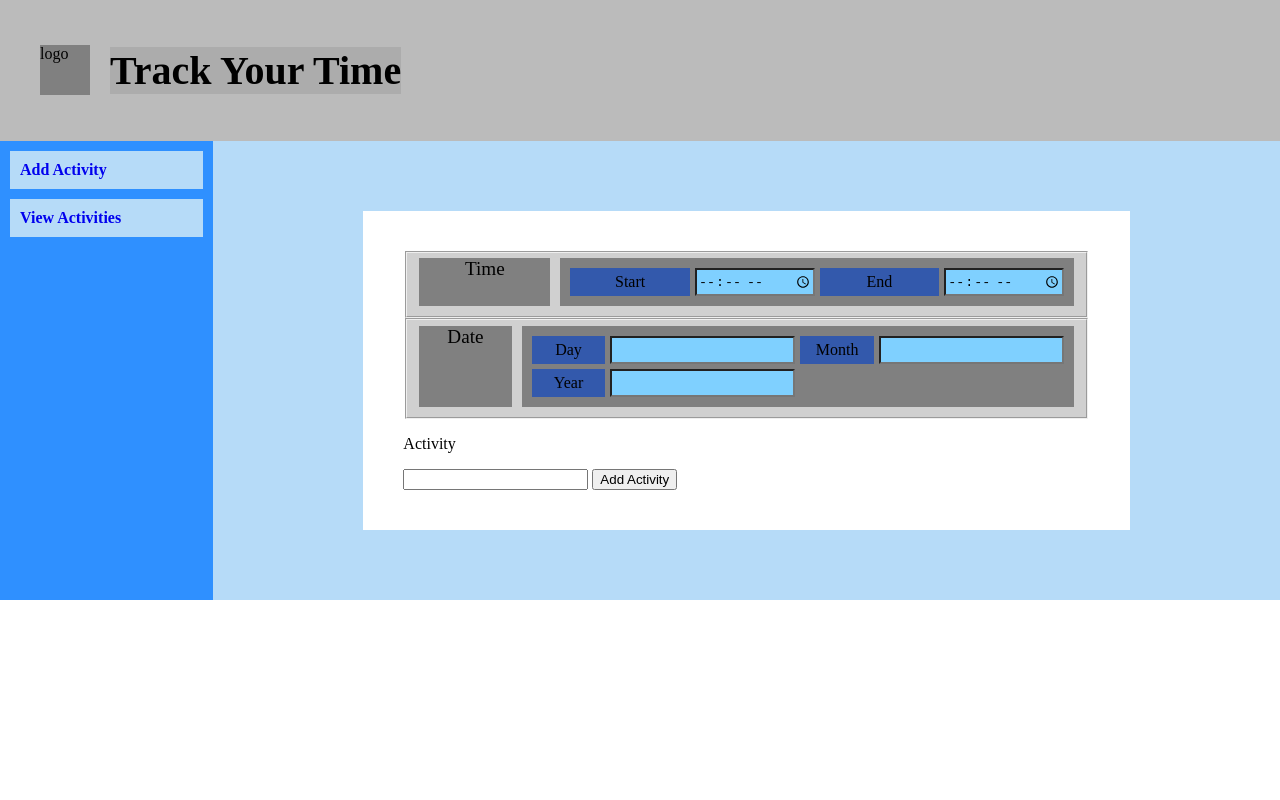
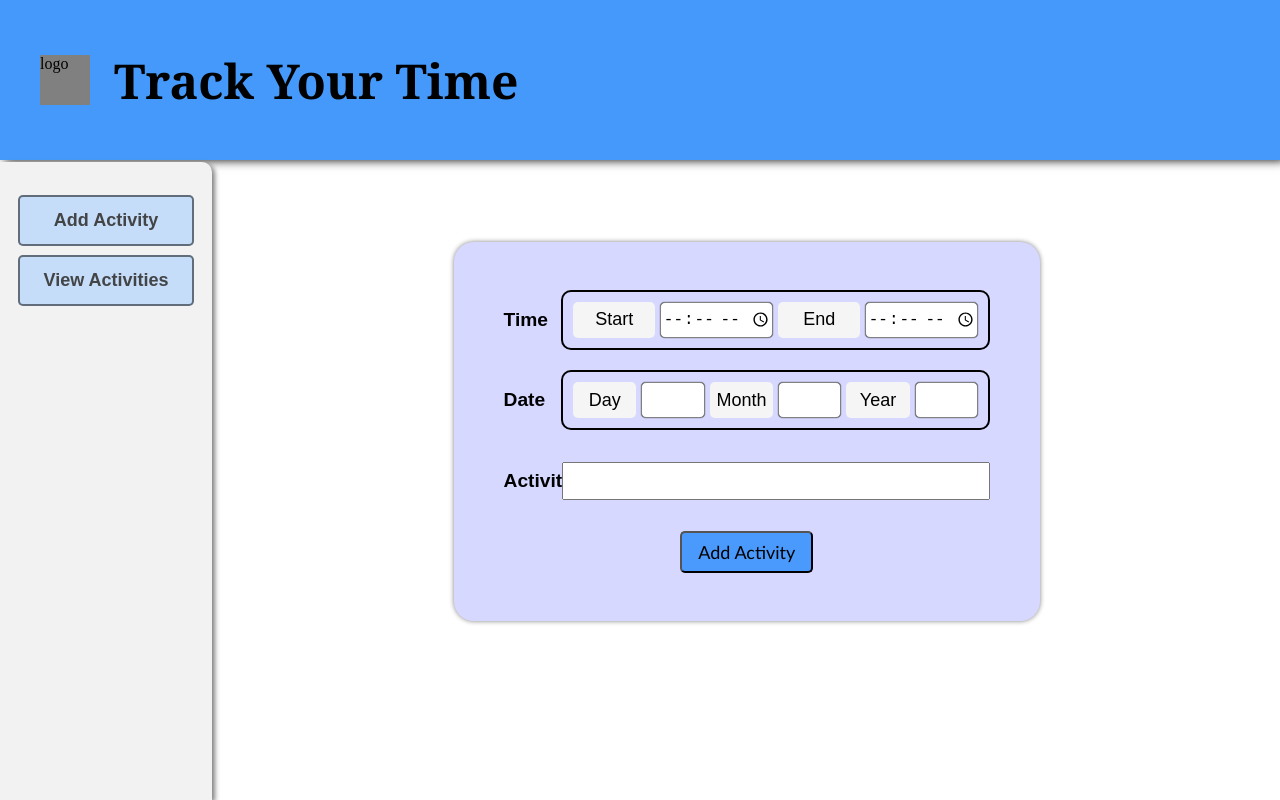
Before and after one commit to akashgardas/Track-Your-Time, a plain HTML site: page src/index.html in a window 1280 px wide. Drawn offline with Linux system fonts and the light colour scheme.

Commit message:
UI - Add activity styles

```diff
--- a/src/index.html
+++ b/src/index.html
@@ -21,7 +21,7 @@
       <form action="" id="form">
         <fieldset>
           <p>Time</p>
-          <div class="input-block">
+          <div class="input-block time">
             <label for="start-time">Start</label>
             <input type="time" name="start-time" id="start-time" />
 
@@ -32,7 +32,7 @@
 
         <fieldset>
            <p>Date</p>
-           <div class="input-block">
+           <div class="input-block date">
             <label for="day">Day</label>
         <input type="number" name="day" id="day" />
         <label for="month">Month</label>
@@ -40,12 +40,12 @@
         <label for="year">Year</label>
         <input type="number" name="year" id="year" />
            </div>
-
         </fieldset>
 
-
-        <p>Activity</p>
-        <input type="text" name="activity-name" id="activity-name" />
+        <fieldset>
+          <p>Activity</p>
+            <input type="text" name="activity-name" id="activity-name" />
+        </fieldset>
 
         <button type="submit" id="add-activity">Add Activity</button>
       </form>
--- a/src/styles.css
+++ b/src/styles.css
@@ -4,20 +4,27 @@
 
 body {
     margin: 0;
+    height: 100vh;
     display: grid;
     grid-template-columns: repeat(6, 1fr);
+    grid-template-rows: auto 1fr;
     grid-template-areas:
     'header header header header header header'
     'sidebar main main main main main';
+    gap: 0.1rem;
 }
 
 header {
     grid-area: header;
-    background-color: rgb(187, 187, 187);
+
+    background-color: rgba(49, 143, 250, 0.904);
+    box-shadow: 5px 0 10px black;
+    padding: 1.5rem 2.5rem;
+    height: 20vh;
+
     display: flex;
     align-items: center;
-    padding: 20px 40px;
-    gap: 20px;
+    gap: 1.5rem;
 }
 
 header #logo {
@@ -27,69 +34,150 @@ header #logo {
 }
 
 header #title {
-    background-color: rgb(172, 172, 172);
-    font-size: 40px;
+    font-family: Georgia, 'Times New Roman', Times, serif;
+    font-size: 3rem;
 }
 
 aside {
     grid-area: sidebar;
-    background-color: rgba(0, 119, 255, 0.816);
+
+    background-color: rgb(242, 242, 242);
+    border-top-right-radius: 10px;
+    box-shadow: 3px 2px 5px gray;
+
+    padding: 1.5rem 0.5rem;
 }
 aside a {
     text-decoration: none;
 }
 
 aside h4 {
-    background-color: rgb(182, 219, 248);
-    margin: 10px;
-    padding: 10px;
+    margin: 0.6rem;
+    padding: 0.8rem;
+
+    border: 2px solid rgba(0, 0, 0, 0.51);
+    border-radius: 5px;
+
+    background-color: rgba(192, 219, 250, 0.904);
+
+    font-size: large;
+    color: rgba(58, 58, 58, 0.942);
+    font-family:Arial, Helvetica, sans-serif;
+    text-align: center;
+
+    transition-property: all;
+    transition-duration: 50ms;
+}
+
+aside h4:hover {
+    background-color: rgba(162, 201, 247, 0.904);
+    transform: scale(1.05);
+    box-shadow: 0 0 2px #1a88fd, 0 0 2px #1a88fd;
 }
 
 main {
     grid-area: main;
-    background-color: rgb(182, 219, 248);
-    padding: 70px 150px;
+    padding: 5rem 15rem;
 }
 
 #form {
-    background-color: white;
-    padding: 40px;
+    padding: 3rem;
+    background-color: rgba(0, 13, 255, 0.162);
+
+    border-radius: 20px;
+    box-shadow: 0px 0px 5px gray;
+
+    display: flex;
+    flex-direction: column;
+    gap: 20px;
 }
 
 #form fieldset {
-    background-color: rgb(208, 208, 208);
+    border: none;
+    padding: 0;
+
     display: flex;
     gap: 10px;
 }
 
-fieldset * {
-    margin: 0;
-}
-
 fieldset p {
     display: inline;
-    background-color: gray;
-    width: 20%;
-    text-align: center;
+    width: 10%;
+
     font-size: larger;
+    font-weight: 600;
+    font-family:Arial, Helvetica, sans-serif;
 }
 
 .input-block {
-    background-color: gray;
-    flex-grow: 1;
+    border: 2px double black;
+    border-radius: 10px;
+
+    width: 90%;
+    padding: 10px;
 
     display: grid;
+    gap: 5px;
+    align-items: center;
+}
+
+.input-block input {
+    width: 100%;
+    height: 100%;
+
+    font-size: large;
+    text-align: center;
+
+    border-radius: 5px;
+    border: 1px solid gray;
+    box-shadow: 0px 0px 1px black;
+}
+
+.time {
     grid-template-columns: repeat(4, 1fr);
-    gap: 5px;
-    padding: 10px;
+}
+
+.date {
+    grid-template-columns: repeat(6, 1fr);
 }
 
 label {
-    background-color: rgb(51, 89, 172);
-    text-align: center;
+    font-family: sans-serif;
+    font-size: large;
+
+    background-color: whitesmoke;
+    border-radius: 5px;
+
+    display: flex;
+    justify-content: center;
+    align-items: center;
+
+    height: 100%;
+    margin: 0;
     padding: 5px;
 }
 
-fieldset input {
-    background-color: rgb(127, 208, 255);
+#activity-name {
+    width: 90%;
+    margin: 0.7rem 0rem;
+    padding: 0 1rem;
+
+    font-size: large;
 }
+
+#form button {
+    margin: auto;
+    padding: 0.5rem 1rem;
+
+    font-size: large;
+    font-family: 'Gill Sans', 'Gill Sans MT', Calibri, 'Trebuchet MS', sans-serif;
+
+    background-color: rgba(50, 144, 252, 0.856);
+    border-radius: 5px;
+
+    transition-property: background-color;
+}
+
+#form button:hover {
+    background-color: rgb(50, 144, 252);
+}
```
